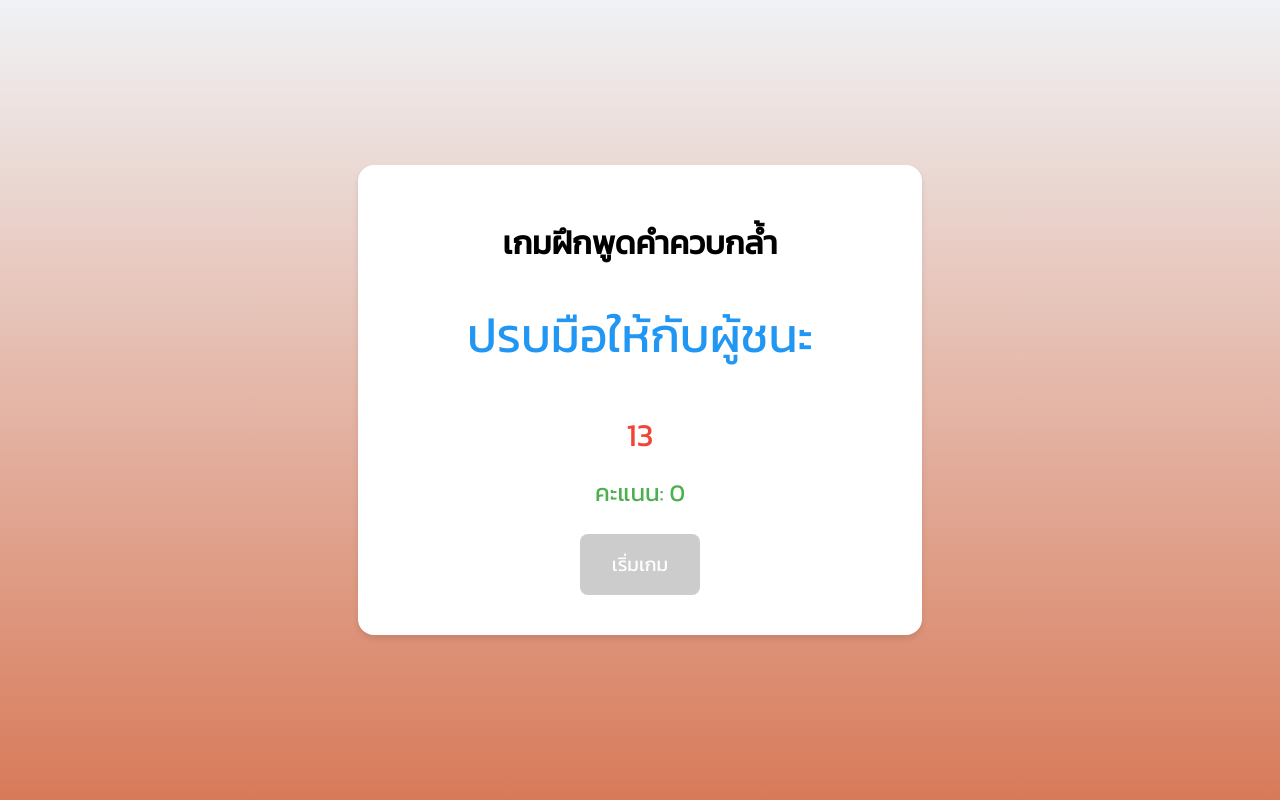
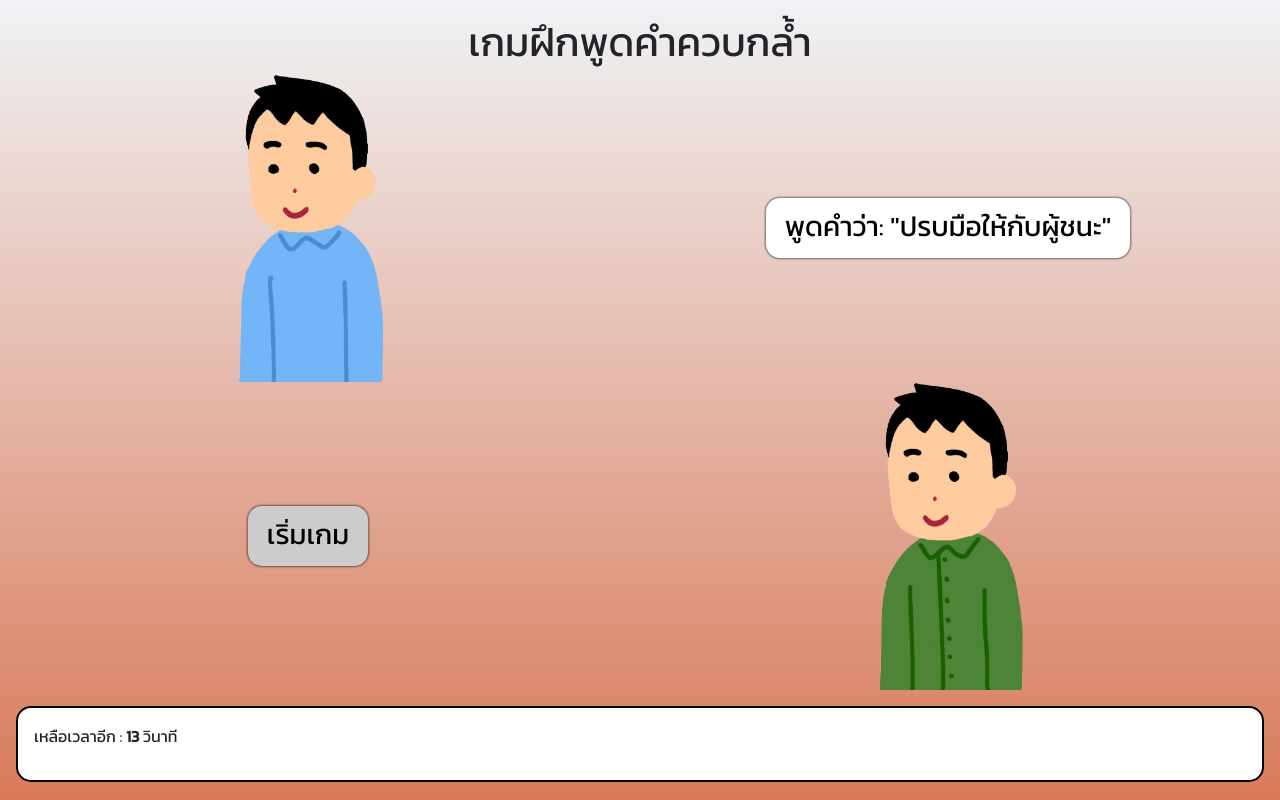
Before and after one commit to Veerawatt020253/KhuapKlam, a plain HTML site: page index.html in a window 1280 px wide. Both pictures are taken after a click on the button "เริ่มเกม". Drawn offline with nearby package versions, Linux system fonts and the light colour scheme; some packages are replaced by stand-ins of ours; a script that the page names is missing.

Commit message:
update UI 1

```diff
--- a/game.js
+++ b/game.js
@@ -45,7 +45,7 @@ const words = [
   "กล้วยไม้ผลิบานงดงาม",
   "ประทัดดังสนั่นในงานวัด",
   "ครกหินบดพริกในครัว",
-  "กรุงเทพฯ เมืองหลวงของไทย",
+  "กรุงเทพ เมืองหลวงของไทย",
   "ปรบมือให้กับผู้ชนะ",
   "พระปรางค์วัดอรุณสว่างไสว",
 ];
@@ -56,13 +56,15 @@ let timeLeft = 15;
 let timerInterval;
 let recognition = null;
 
+// เตรียมเสียงตอบถูก
+const correctSound = new Audio('./sound/correct.mp3');
+
+// ดึง element คำที่ต้องพูด
 const wordElement = document.getElementById("word");
 const timerElement = document.getElementById("timer");
-const scoreElement = document.getElementById("score");
 const startButton = document.getElementById("startButton");
-const gameOverElement = document.getElementById("gameOver");
-const finalScoreElement = document.getElementById("finalScore");
 
+// ฟังก์ชันเริ่มต้นสำหรับ Speech Recognition
 function initSpeechRecognition() {
   if ("webkitSpeechRecognition" in window) {
     recognition = new webkitSpeechRecognition();
@@ -72,11 +74,20 @@ function initSpeechRecognition() {
 
     recognition.onresult = function (event) {
       const spokenWord = event.results[0][0].transcript.trim();
+      console.log(`User said: ${spokenWord}`);
       if (spokenWord === currentWord) {
+        // เล่นเสียงตอบถูก
+        correctSound.play();
+
         score++;
-        scoreElement.textContent = `คะแนน: ${score}`;
         resetTimer();
         selectNewWord();
+      } else {
+        Swal.fire({
+          title: "พูดไม่ตรง",
+          text: `คุณพูดว่า: "${spokenWord}" ลองอีกครั้ง`,
+          icon: "error",
+        });
       }
     };
 
@@ -85,33 +96,37 @@ function initSpeechRecognition() {
         recognition.start();
       }
     };
+  } else {
+    Swal.fire({
+      title: "ไม่รองรับ",
+      text: "เบราว์เซอร์ของคุณไม่รองรับ Speech Recognition",
+      icon: "error",
+    });
   }
 }
 
+// ฟังก์ชันสำหรับเลือกคำใหม่
 function selectNewWord() {
-  const newWord = words[Math.floor(Math.random() * words.length)];
-  currentWord = newWord;
-  wordElement.textContent = newWord;
+  currentWord = words[Math.floor(Math.random() * words.length)];
+  wordElement.textContent = `พูดคำว่า: "${currentWord}"`; // แสดงคำที่ต้องพูด
 }
 
+// ฟังก์ชันเริ่มเกม
 function startGame() {
   score = 0;
   timeLeft = 15;
-  scoreElement.textContent = `คะแนน: ${score}`;
   timerElement.textContent = timeLeft;
-  gameOverElement.style.display = "none";
   startButton.disabled = true;
-
   selectNewWord();
   startTimer();
+
   if (!recognition) {
     initSpeechRecognition();
   }
-  if (recognition) {
-    recognition.start();
-  }
+  recognition.start();
 }
 
+// ฟังก์ชันสำหรับเริ่มตัวจับเวลา
 function startTimer() {
   if (timerInterval) {
     clearInterval(timerInterval);
@@ -119,34 +134,32 @@ function startTimer() {
   timerInterval = setInterval(function () {
     timeLeft--;
     timerElement.textContent = timeLeft;
-
     if (timeLeft <= 0) {
       endGame();
     }
   }, 1000);
 }
 
+// ฟังก์ชันสำหรับรีเซ็ตเวลา
 function resetTimer() {
   timeLeft = 15;
   timerElement.textContent = timeLeft;
 }
 
+// ฟังก์ชันเมื่อจบเกม
 function endGame() {
   clearInterval(timerInterval);
   if (recognition) {
     recognition.stop();
   }
-  wordElement.textContent = "";
-  timerElement.textContent = "0";
-  gameOverElement.style.display = "block";
-  finalScoreElement.textContent = score;
+  Swal.fire({
+    title: "จบเกม!",
+    text: `คะแนนที่คุณได้คือ: ${score}`,
+    icon: "success",
+  });
   startButton.disabled = false;
-
-  Swal.fire({
-    title: "Game Over",
-    text: `คะแนน: ${score}`,
-    icon: "error",
-  });
+  wordElement.textContent = "สวัสดี"; // รีเซ็ตคำที่ต้องพูดเมื่อจบเกม
 }
 
+// กดปุ่มเริ่มเกม
 startButton.addEventListener("click", startGame);
--- a/index.html
+++ b/index.html
@@ -1,13 +1,64 @@
 <!DOCTYPE html>
 <html lang="th">
   <head>
-    <meta charset="UTF-8">
+    <meta charset="UTF-8" />
     <title>เกมฝึกพูดคำควบกล้ำ</title>
-    <link href='https://fonts.googleapis.com/css?family=Kanit' rel='stylesheet'>
-    <link rel="stylesheet" href="./style.css">
+    <link
+      href="https://fonts.googleapis.com/css?family=Kanit"
+      rel="stylesheet"
+    />
+
+    <!-- boostrap -->
+    <link
+      href="https://cdn.jsdelivr.net/npm/bootstrap@5.3.3/dist/css/bootstrap.min.css"
+      rel="stylesheet"
+      integrity="sha384-QWTKZyjpPEjISv5WaRU9OFeRpok6YctnYmDr5pNlyT2bRjXh0JMhjY6hW+ALEwIH"
+      crossorigin="anonymous"
+    />
+
+    <link rel="stylesheet" href="./style.css" />
   </head>
   <body>
-    <div class="container">
+    <div class="w-100">
+      <div class="row mt-3">
+        <div class="col-12">
+            <h1 class="text-center">เกมฝึกพูดคำควบกล้ำ</h1>
+        </div>
+      </div>
+
+      <div class="row w-100">
+        <div class="col-6 d-flex">
+          <img src="./character/man/man1.png" class="w-50 m-auto" alt="" />
+        </div>
+
+        <div class="col-6 d-flex">
+          <div class="text-box m-auto">
+            <!-- ข้อความที่ต้องพูด -->
+            <h3 id="word">สวัสดี</h3>
+          </div>
+        </div>
+      </div>
+      <div class="row w-100">
+        <div class="col-6 d-flex">
+
+          <button class="text-box m-auto" id="startButton">
+            <h3>เริ่มเกม</h3>
+          </button>
+        </div>
+        <div class="col-6 d-flex">
+          <img src="./character/man/man2.png" class="w-50 m-auto" alt="" />
+        </div>
+      </div>
+
+      <div class="row m-3">
+        <div class="col-12 messge-text p-3">
+            <p>เหลือเวลาอีก : <b id="timer">15</b> วินาที</p>
+            <!-- คำศัพท์ที่ผู้ใช้พูดมา -->
+
+        </div>
+      </div>
+    </div>
+    <!-- <div class="container">
       <h1>เกมฝึกพูดคำควบกล้ำ</h1>
       <div id="word" class="word"></div>
       <div id="timer" class="timer">15</div>
@@ -17,8 +68,13 @@
         <div>จบเกม!</div>
         <div>คะแนนของคุณ: <span id="finalScore">0</span></div>
       </div>
-    </div>
+    </div> -->
 
+    <script
+      src="https://cdn.jsdelivr.net/npm/bootstrap@5.3.3/dist/js/bootstrap.bundle.min.js"
+      integrity="sha384-YvpcrYf0tY3lHB60NNkmXc5s9fDVZLESaAA55NDzOxhy9GkcIdslK1eN7N6jIeHz"
+      crossorigin="anonymous"
+    ></script>
     <script src="https://cdn.jsdelivr.net/npm/sweetalert2@11"></script>
     <script src="./game.js"></script>
   </body>
--- a/style.css
+++ b/style.css
@@ -9,7 +9,7 @@ body {
     background: #f0f2f5;
     background-image: linear-gradient(#f0f2f5, #d87a59);
 }
-.container {
+/* .container {
     text-align: center;
     padding: 2rem;
     background: white;
@@ -17,7 +17,7 @@ body {
     box-shadow: 0 4px 6px rgba(0, 0, 0, 0.1);
     max-width: 500px;
     width: 90%;
-}
+} */
 .word {
     font-size: 3rem;
     margin: 2rem 0;
@@ -56,3 +56,19 @@ button:disabled {
     color: #f44336;
     margin: 1rem 0;
 }
+.text-box {
+    background-color: white;
+    padding-top: 2%;
+    padding-bottom: 1%;
+    padding-left: 3%;
+    padding-right: 3%;
+    border-radius: 14px;
+    box-shadow: 0px 0px 3px  black;
+    color: black;
+}
+
+.messge-text {
+    background-color: white;
+    border: 2px solid black;
+    border-radius: 15px;
+}
```
Also changed, not shown: 1 other file. Lines whose indentation alone changed are shown as unchanged.
